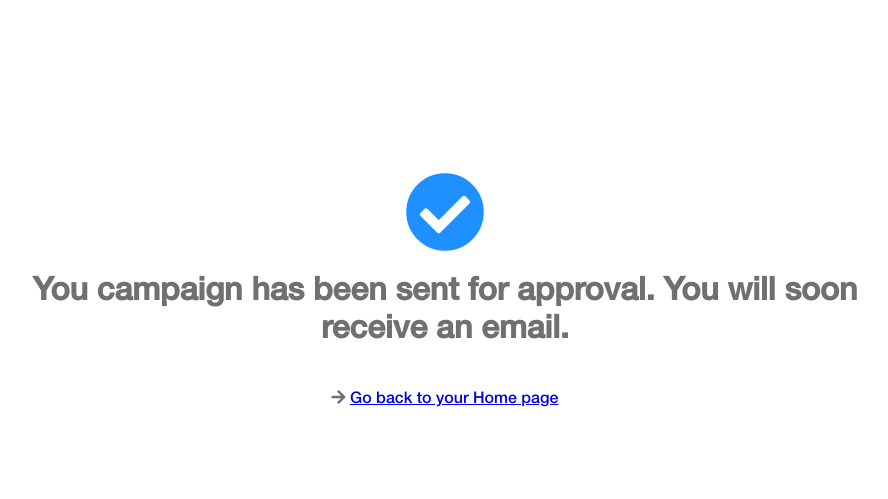
After one commit to websmartdream428/fund_raiser, a PHP site: page /Fund-Raiser/assets/html/organizerCampaignSuccess.html in a window 1280 px wide. The commit adds this page. Shown: the top 499 px of the page, without its empty margins (195-1083 px from the left). Run offline with PHP 8.4, Linux system fonts and the light colour scheme; some libraries are stand-ins or nearby versions.

Commit message:
initial commit for organizer campaign success

```diff
--- /dev/null
+++ b/assets/html/organizerCampaignSuccess.html
@@ -0,0 +1,45 @@
+<!DOCTYPE html>
+<html lang="en">
+<head>
+    <meta charset="UTF-8">
+    <meta name="viewport" content="width=device-width, initial-scale=1.0">
+    <meta http-equiv="X-UA-Compatible" content="ie=edge">
+    <title>Document</title>
+
+    <!-- Font Awesome -->
+    <link rel="stylesheet" href="https://use.fontawesome.com/releases/v5.5.0/css/all.css" integrity="sha384-B4dIYHKNBt8Bc12p+WXckhzcICo0wtJAoU8YZTY5qE0Id1GSseTk6S+L3BlXeVIU" crossorigin="anonymous">
+    <link href="https://fonts.googleapis.com/css?family=Abril+Fatface|Philosopher" rel="stylesheet">
+    <style>
+        @font-face
+        {
+            font-family: HelveticaNeueMedium ;
+            src : url(../fonts/HelveticaNeueMedium.otf);
+        }
+        div {
+            height: 400px;
+            width: 70%;
+            margin-top: 100px;
+            margin-left: 15%;
+            text-align: center;
+            font-family: HelveticaNeueMedium;
+            color: #707070;
+            /* border: 1px solid red; */
+        }
+        #tick-logo {
+            /* consider it as a text */
+            font-size: 80px;
+            color: dodgerblue;
+        }
+    </style>
+</head>
+<body>
+    <div>
+        <br><br><br><br>
+        <i class="fas fa-check-circle" id="tick-logo"></i>
+        <h1>You campaign has been sent for approval. You will soon receive an email.</h1>
+        <br>
+        <i class="fas fa-arrow-right"></i>
+        <a href="../../createCampaign.php">Go back to your Home page</a>
+    </div>
+</body>
+</html>
--- a/includes/createCampaign.inc.php
+++ b/includes/createCampaign.inc.php
@@ -43,7 +43,8 @@ if(!isset($_POST['submit'])) { //if one try to access createcampaign.inc.php wit
 // to-do
              // if campaign input data successfully inserted in database then redirect him to success page with link of organizer profile
              if($insertSuccess) {
-                echo "<h1>inserted into database</h1>"; //header("Location: put later to-do")
+                echo "<h1>inserted into database</h1>";
+                header("Location: ../assets/html/organizerCampaignSuccess.html");
              } else {
                  echo $conn->error;
              }
```
Also changed, not shown: 1 other file.
